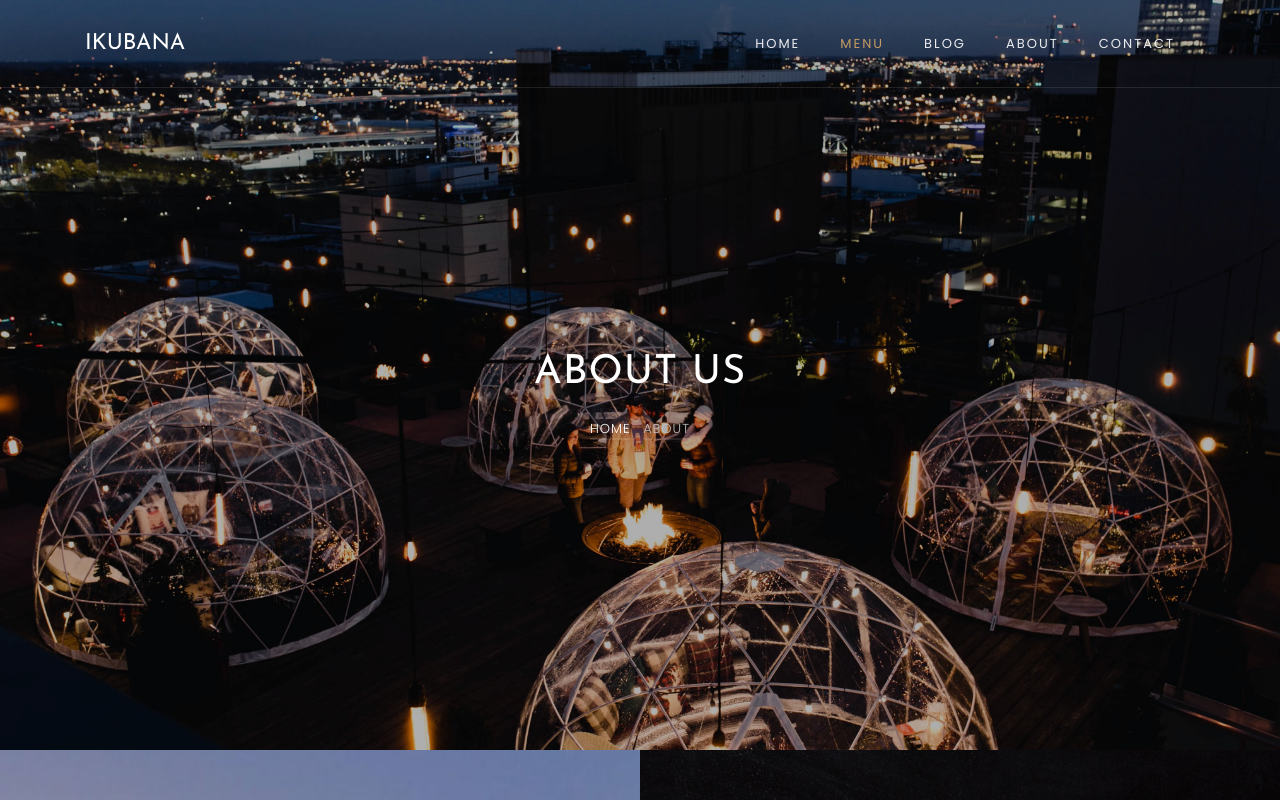
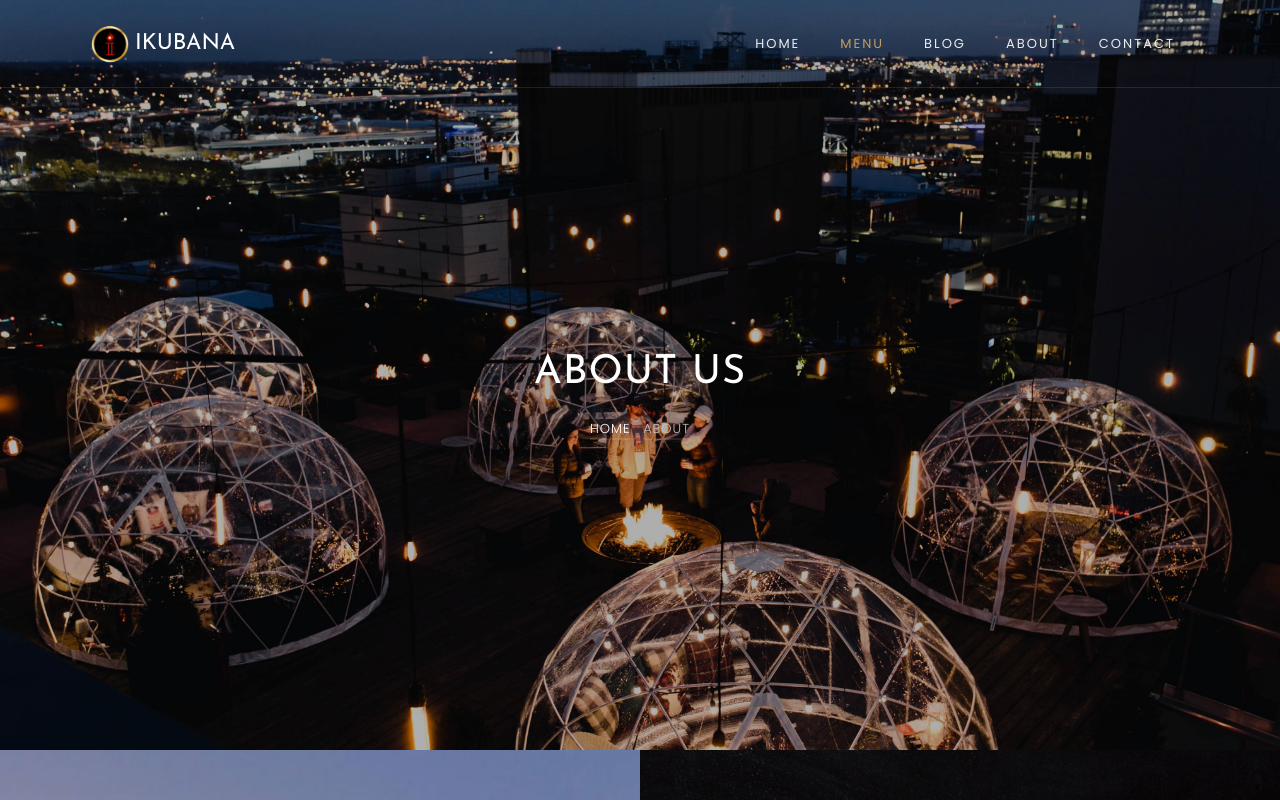
Before and after one commit to nandy22/nandy22.github.io3, a plain HTML site: page about.html in a window 1280 px wide. Shown: the top 800 px of the page. Drawn offline with Linux system fonts and the light colour scheme; some packages are replaced by stand-ins of ours; no server answers; files whose address does not match are found by name.

Commit message:
removed some items commit

```diff
--- a/about.html
+++ b/about.html
@@ -2,6 +2,7 @@
 <html lang="en">
   <head>
     <title>Infonauts</title>
+	<link rel="shortcut icon" href="images/favicon.ico" />
     <meta charset="utf-8">
     <meta name="viewport" content="width=device-width, initial-scale=1, shrink-to-fit=no">
 
@@ -31,6 +32,7 @@
   <body>
   	<nav class="navbar navbar-expand-lg navbar-dark ftco_navbar bg-dark ftco-navbar-light" id="ftco-navbar">
 	    <div class="container">
+		  <img src="images/ikubanas_logo1.png" alt="logo" />
 	      <a class="navbar-brand" href="index.html">iKubana<small></small></a>
 	      <button class="navbar-toggler" type="button" data-toggle="collapse" data-target="#ftco-nav" aria-controls="ftco-nav" aria-expanded="false" aria-label="Toggle navigation">
 	        <span class="oi oi-menu"></span> Menu
```
Also changed, not shown: blog-single.html (+2 -0 lines), blog.html (+2 -0 lines), contact.html (+2 -0 lines), menu.html (+2 -0 lines).
